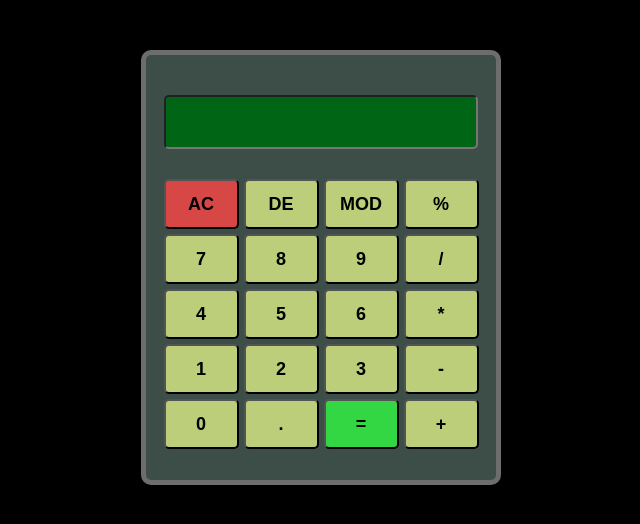
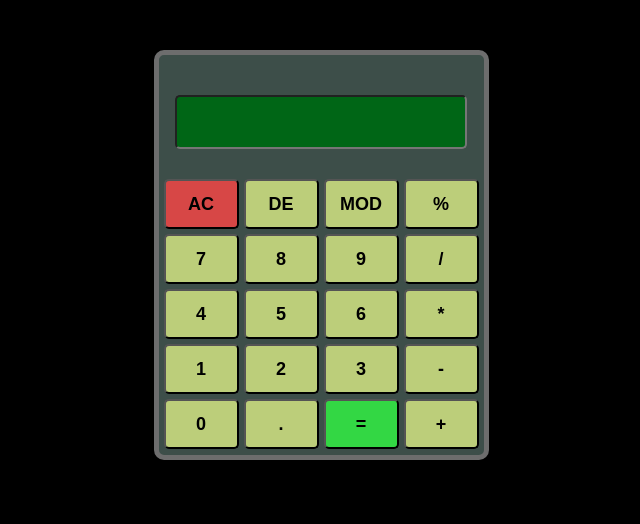
Before and after one commit to Abdo-G27/Classic_Calc, a plain HTML site: page index.html in a window 1280 px wide. Shown: the whole page, without its empty margins (319-959 px from the left). Drawn offline with Linux system fonts and the light colour scheme.

Commit message:
Update style.css

```diff
--- a/style.css
+++ b/style.css
@@ -6,8 +6,8 @@ body{
     flex-direction: column;
     gap: 5px;
     background-color: rgb(61, 78, 73);
-    width: 350px;
-    height: 425px;
+    width: 325px;
+    height: 400px;
     border-radius: 10px;
     border: 5px solid rgb(109, 109, 109);
     margin: auto;
```
